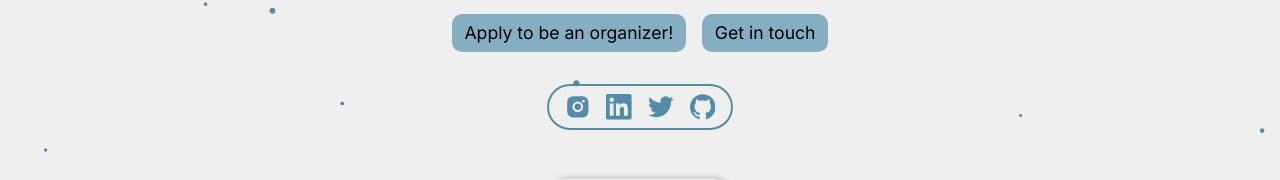
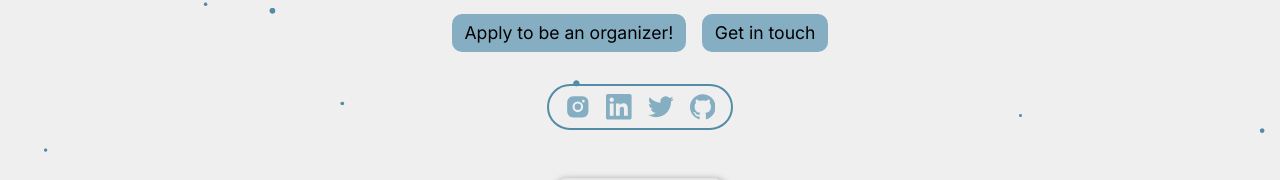
Before and after one commit to RythmHacks/2023.rythmhacks.ca, a React (Create React App) app: page / in a window 1280 px wide. Shown: the part 312-492 px from the top of the page. Built offline with nearby package versions, Linux system fonts and the light colour scheme; a web font is replaced by a local one.

Commit message:
Fixed bugs, added new dropdown
Co-authored-by: Jeffrey Zang <jeffrey-zang@users.noreply.github.com>

```diff
--- a/src/components/FAQ/FAQData.js
+++ b/src/components/FAQ/FAQData.js
@@ -20,6 +20,10 @@ export const column1 = [
 "Is RythmHacks in person or online?",
 "RythmHacks will happen in-person at the University of Waterloo. There won't be an online portion of this year's event, but workshops and activites will be recorded and posted online."
 ],
+[
+"How can I stay in touch with RythmHacks?",
+(<>You can stay in touch with us by following our Instagram: <a href="https://www.instagram.com/rythm.hacks/" target="_blank" rel="noreferrer">rythm.hacks</a>. We post news and annoucements there. You can find all our socials on our <a href='https://links.rythmhacks.ca/' target='_blank' rel='noreferrer'>links page</a>.</>)
+]
 ]
 
 export const column2 = [
--- a/src/components/Socials/Socials.scss
+++ b/src/components/Socials/Socials.scss
@@ -3,11 +3,14 @@
 .socials {
     a, p {
         font-size: max(1.4rem, 2vw);
+        transition: 0.3s;
 
         &:hover {
             color: lighten($accent, 10%);
         }
     }
+
+
     p {
         &:hover {
             cursor: not-allowed;
--- a/src/styles.scss
+++ b/src/styles.scss
@@ -104,7 +104,7 @@ p, a, button {
   line-height: 175%;
 }
 
-a {
+a:not(.socials a) {
   transition: all 0.3s;
   color: $accent;
   cursor: pointer;
@@ -121,7 +121,7 @@ a {
 }
 
 h1, h2, h3, h4 {
-  font-family: Satoshi;
+  font-family: Satoshi, sans-serif;
   // font-weight: 400;
 }
 
```
Also changed, not shown: 2 other files (tests, documents, lock files or other folders).
